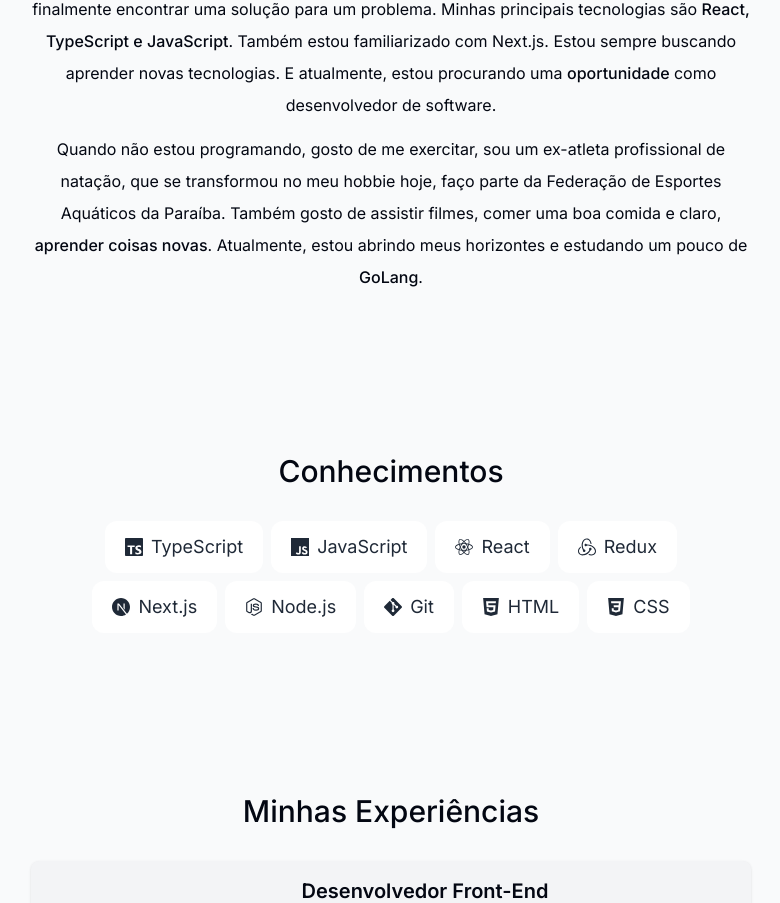
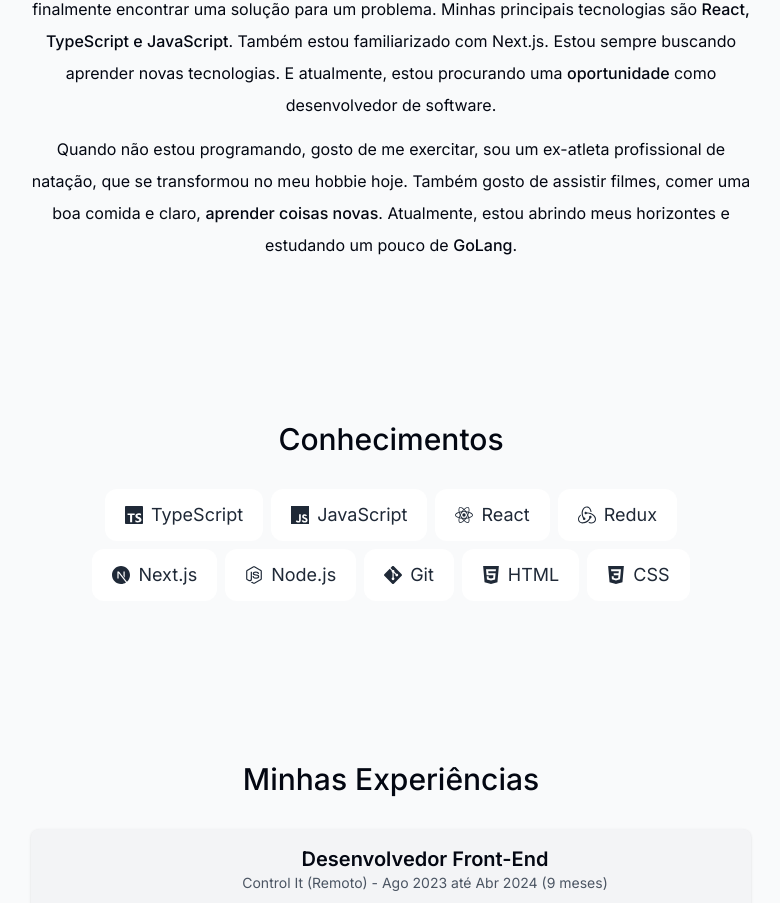
Before and after one commit to JvPedrosa/my-portfolio.github.io, a Next.js app: page / in a window 1280 px wide. Shown: the part 1111-2014 px from the top of the page, without its empty margins (249-1029 px from the left). Built offline with nearby package versions, Linux system fonts and the light colour scheme; no server answers.

Commit message:
Update hobbies description in about.tsx

```diff
--- a/components/about.tsx
+++ b/components/about.tsx
@@ -32,9 +32,8 @@
 
       <p>
         Quando não estou programando, gosto de me exercitar, sou um ex-atleta
-        profissional de natação, que se transformou no meu hobbie hoje, faço
-        parte da Federação de Esportes Aquáticos da Paraíba. Também gosto de
-        assistir filmes, comer uma boa comida e claro,{" "}
+        profissional de natação, que se transformou no meu hobbie hoje. Também
+        gosto de assistir filmes, comer uma boa comida e claro,{" "}
         <span className="font-medium">aprender coisas novas</span>. Atualmente,
         estou abrindo meus horizontes e estudando um pouco de{" "}
         <span className="font-medium">GoLang</span>.
```
